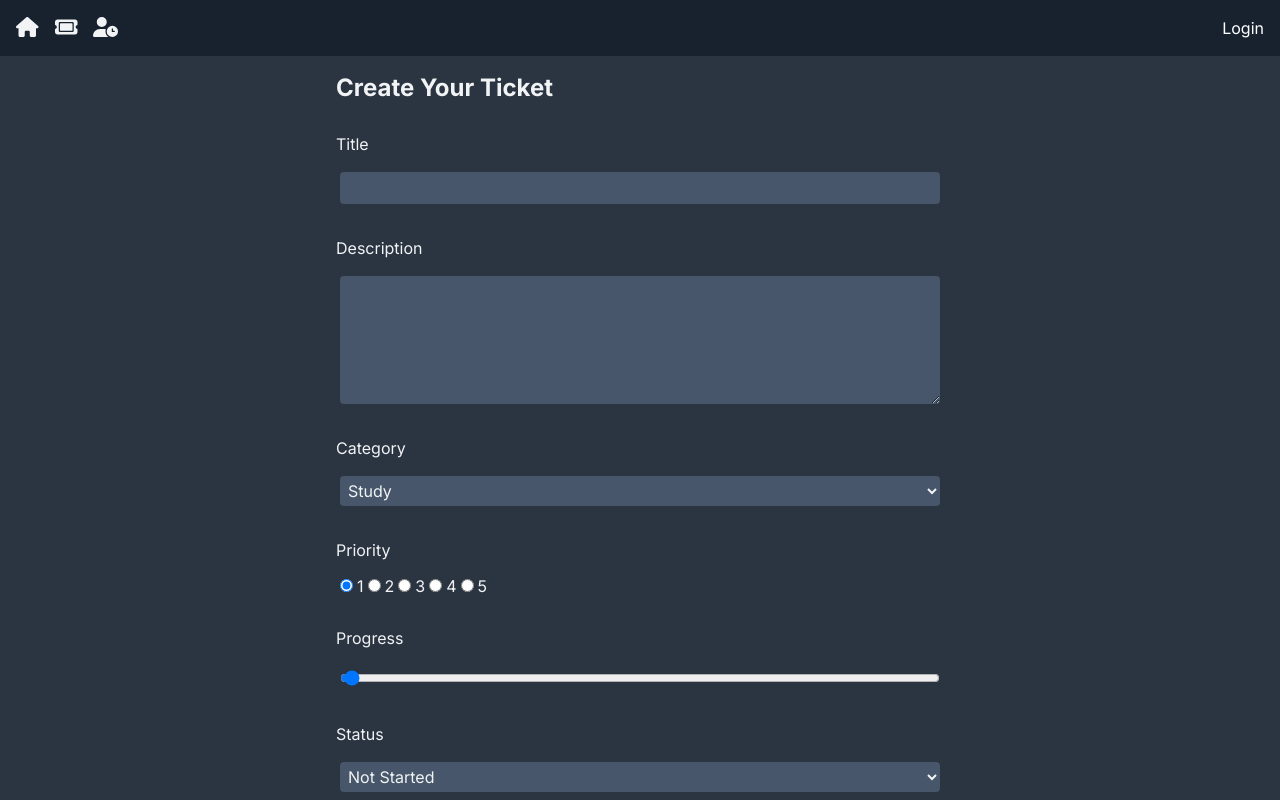
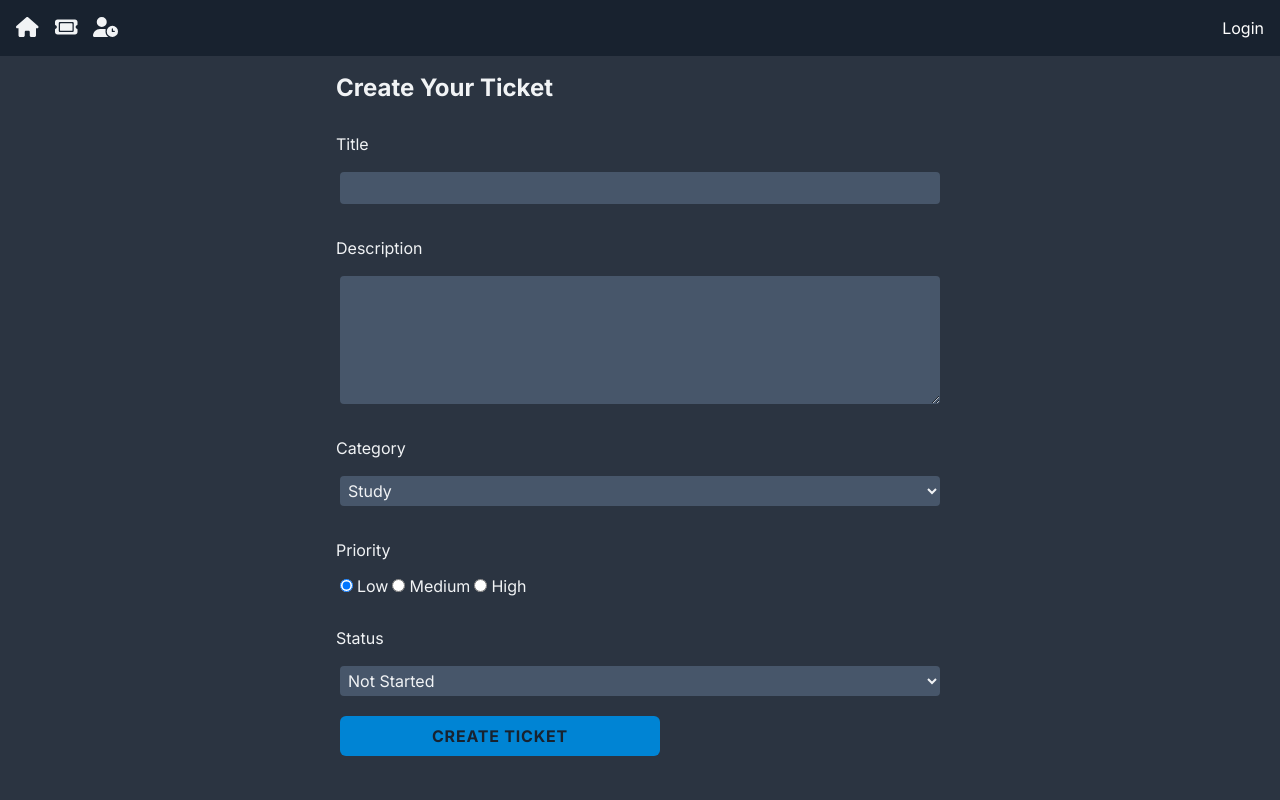
Before and after one commit to DenzelGranadoz/trace, a Next.js app: page /TicketPage/new in a window 1280 px wide. Built offline with nearby package versions, Linux system fonts and the light colour scheme; no server answers.

Commit message:
updated GET all ticket according to logged in user by email

```diff
--- a/app/(components)/TicketForm.jsx
+++ b/app/(components)/TicketForm.jsx
@@ -1,28 +1,27 @@
-"use client";
+'use client';
 
-import { useRouter } from "next/navigation";
-import React, { useState } from "react";
+import { useRouter } from 'next/navigation';
+import React, { useState } from 'react';
 
-const TicketForm = ({ ticket }) => {
-  const EDITMODE = ticket._id === "new" ? false : true;
+const TicketForm = ({ ticket, session }) => {
+  const EDITMODE = ticket._id === 'new' ? false : true;
   const router = useRouter();
 
   const startingTicketData = {
-    title: "",
-    description: "",
+    title: '',
+    description: '',
     priority: 1,
-    progress: 0,
-    status: "not started",
-    category: "Study Next JS",
+    status: 'not started',
+    email: session?.user?.email,
+    category: 'Study',
   };
 
   if (EDITMODE) {
-    startingTicketData["title"] = ticket.title;
-    startingTicketData["description"] = ticket.description;
-    startingTicketData["priority"] = ticket.priority;
-    startingTicketData["progress"] = ticket.progress;
-    startingTicketData["status"] = ticket.status;
-    startingTicketData["category"] = ticket.category;
+    startingTicketData['title'] = ticket.title;
+    startingTicketData['description'] = ticket.description;
+    startingTicketData['priority'] = ticket.priority;
+    startingTicketData['status'] = ticket.status;
+    startingTicketData['category'] = ticket.category;
   }
 
   const [formData, setFormData] = useState(startingTicketData);
@@ -42,44 +41,44 @@ const TicketForm = ({ ticket }) => {
 
     if (EDITMODE) {
       const res = await fetch(`/api/Tickets/${ticket._id}`, {
-        method: "PUT",
+        method: 'PUT',
         headers: {
-          "Content-type": "application/json",
+          'Content-type': 'application/json',
         },
         body: JSON.stringify({ formData }),
       });
 
       if (!res.ok) {
-        throw new Error("Failed to update Ticket.");
+        throw new Error('Failed to update Ticket.');
       }
     } else {
-      const res = await fetch("/api/Tickets", {
-        method: "POST",
+      const res = await fetch('/api/Tickets', {
+        method: 'POST',
         body: JSON.stringify({ formData }),
-        "Content-Type": "application/json",
+        'Content-Type': 'application/json',
       });
 
       if (!res.ok) {
-        throw new Error("Failed to create Ticket.");
+        throw new Error('Failed to create Ticket.');
       }
     }
-    router.push("/");
+    router.push('/TicketPage');
     router.refresh();
   };
 
   return (
-    <div className="flex justify-center">
+    <div className='flex justify-center'>
       <form
-        className="flex flex-col gap-3 w-1/2"
-        method="post"
+        className='flex flex-col gap-3 w-1/2'
+        method='post'
         onSubmit={handleSubmit}
       >
-        <h3>{EDITMODE ? "Update Your Ticket" : "Create Your Ticket"}</h3>
+        <h3>{EDITMODE ? 'Update Your Ticket' : 'Create Your Ticket'}</h3>
         <label>Title</label>
         <input
-          id="title"
-          name="title"
-          type="text"
+          id='title'
+          name='title'
+          type='text'
           onChange={handleChange}
           required={true}
           value={formData.title}
@@ -87,91 +86,63 @@ const TicketForm = ({ ticket }) => {
 
         <label>Description</label>
         <textarea
-          id="description"
-          name="description"
+          id='description'
+          name='description'
           onChange={handleChange}
           required={true}
           value={formData.description}
-          rows="5"
+          rows='5'
         />
 
         <label>Category</label>
         <select
-          name="category"
+          name='category'
           value={formData.category}
           onChange={handleChange}
         >
-          <option value="study">Study</option>
-          <option value="work">Work</option>
+          <option value='study'>Study</option>
+          <option value='work'>Work</option>
         </select>
         <label>Priority</label>
         <div>
           <input
-            id="priority-1"
-            name="priority"
-            type="radio"
+            id='priority-1'
+            name='priority'
+            type='radio'
             onChange={handleChange}
             value={1}
             checked={formData.priority == 1}
           />
-          <label>1</label>
+          <label>Low</label>
           <input
-            id="priority-2"
-            name="priority"
-            type="radio"
+            id='priority-2'
+            name='priority'
+            type='radio'
             onChange={handleChange}
             value={2}
             checked={formData.priority == 2}
           />
-          <label>2</label>
+          <label>Medium</label>
           <input
-            id="priority-3"
-            name="priority"
-            type="radio"
+            id='priority-3'
+            name='priority'
+            type='radio'
             onChange={handleChange}
             value={3}
             checked={formData.priority == 3}
           />
-          <label>3</label>
-          <input
-            id="priority-4"
-            name="priority"
-            type="radio"
-            onChange={handleChange}
-            value={4}
-            checked={formData.priority == 4}
-          />
-          <label>4</label>
-          <input
-            id="priority-5"
-            name="priority"
-            type="radio"
-            onChange={handleChange}
-            value={5}
-            checked={formData.priority == 5}
-          />
-          <label>5</label>
+          <label>High</label>
         </div>
-        <label>Progress</label>
-        <input
-          type="range"
-          id="progress"
-          name="progress"
-          value={formData.progress}
-          min="0"
-          max="100"
-          onChange={handleChange}
-        />
         <label>Status</label>
-        <select name="status" value={formData.status} onChange={handleChange}>
-          <option value="not started">Not Started</option>
-          <option value="started">Started</option>
-          <option value="done">Done</option>
+        <select name='status' value={formData.status} onChange={handleChange}>
+          <option value='not started'>Not Started</option>
+          <option value='started'>Started</option>
+          <option value='done'>Done</option>
         </select>
         <input
-          type="submit"
-          className="btn max-w-xs"
-          value={EDITMODE ? "Update Ticket" : "Create Ticket"}
+          type='submit'
+          className='btn max-w-xs'
+          value={EDITMODE ? 'Update Ticket' : 'Create Ticket'}
         />
       </form>
     </div>
--- a/app/TicketPage/[id]/page.jsx
+++ b/app/TicketPage/[id]/page.jsx
@@ -1,14 +1,16 @@
-import TicketForm from "@/app/(components)/TicketForm";
-import React from "react";
+import TicketForm from '@/app/(components)/TicketForm';
+import { options } from '@/app/api/auth/[...nextauth]/options';
+import { getServerSession } from 'next-auth';
+import React from 'react';
 
 const getTicketById = async (id) => {
   try {
     const res = await fetch(`http://localhost:3000/api/Tickets/${id}`, {
-      cache: "no-store",
+      cache: 'no-store',
     });
 
     if (!res.ok) {
-      throw new Error("Failed to fetch topic");
+      throw new Error('Failed to fetch topic');
     }
 
     return res.json();
@@ -19,17 +21,18 @@ const getTicketById = async (id) => {
 
 let updateTicketData = {};
 const TicketPage = async ({ params }) => {
-  const EDITMODE = params.id === "new" ? false : true;
+  const EDITMODE = params.id === 'new' ? false : true;
+  const session = await getServerSession(options);
 
   if (EDITMODE) {
     updateTicketData = await getTicketById(params.id);
     updateTicketData = updateTicketData.foundTicket;
   } else {
     updateTicketData = {
-      _id: "new",
+      _id: 'new',
     };
   }
-  return <TicketForm ticket={updateTicketData} />;
+  return <TicketForm ticket={updateTicketData} session={session} />;
 };
 
 export default TicketPage;
--- a/app/TicketPage/page.jsx
+++ b/app/TicketPage/page.jsx
@@ -12,9 +12,15 @@ const getTickets = async () => {
     redirect('/api/auth/signin?callbackUrl=/TicketPage');
   }
   try {
-    const res = await fetch('http://localhost:3000/api/Tickets', {
-      cache: 'no-store',
-    });
+    console.log('sessh', session);
+    const { email } = session.user;
+
+    const res = await fetch(
+      `http://localhost:3000/api/Tickets/?email=${email}`,
+      {
+        cache: 'no-store',
+      }
+    );
 
     return res.json();
   } catch (error) {
@@ -26,22 +32,22 @@ const DashBoard = async () => {
   const data = await getTickets();
   const tickets = data.tickets;
 
-  if (tickets.length < 1) {
-    return <p>Click on the Ticket Icon and create a ticket to get started</p>;
-  }
+  // if (tickets.length < 1) {
+  //   return <p>Click on the Ticket Icon and create a ticket to get started</p>;
+  // }
 
   const uniqueCategories = [
     ...new Set(tickets?.map(({ category }) => category)),
   ];
 
   return (
-    <div className="p-5">
+    <div className='p-5'>
       <div>
         {tickets &&
           uniqueCategories?.map((category, idx) => (
-            <div key={idx} className="mb-4">
+            <div key={idx} className='mb-4'>
               <h2>{category}</h2>
-              <div className="lg:grid grid-cols-2 xl:grid-cols-4">
+              <div className='lg:grid grid-cols-2 xl:grid-cols-4'>
                 {tickets
                   .filter((ticket) => ticket.category === category)
                   .map((filteredTicket, _idx) => (
@@ -50,9 +56,9 @@ const DashBoard = async () => {
               </div>
             </div>
           ))}
-        <Link href="/TicketPage/new">
+        <Link href='/TicketPage/new'>
           {/* <FontAwesomeIcon icon={faPlusCircle} className="icon"/> */}
-          <button className="btn no-underline">Add new Ticket</button>
+          <button className='btn no-underline'>Add new Ticket</button>
         </Link>
       </div>
     </div>
--- a/app/api/Tickets/route.js
+++ b/app/api/Tickets/route.js
@@ -1,5 +1,5 @@
-import Ticket from "@/app/(models)/Ticket";
-import { NextResponse } from "next/server";
+import Ticket from '@/app/(models)/Ticket';
+import { NextResponse } from 'next/server';
 
 export async function POST(req) {
   try {
@@ -8,17 +8,27 @@ export async function POST(req) {
 
     await Ticket.create(ticketData);
 
-    return NextResponse.json({ message: "Ticket Created" }, { status: 201 });
+    return NextResponse.json({ message: 'Ticket Created' }, { status: 201 });
   } catch (error) {
-    return NextResponse.json({ message: "Error", error }, { status: 500 });
+    return NextResponse.json({ message: 'Error', error }, { status: 500 });
   }
 }
 
 export async function GET(req) {
+  const queryParams = new URLSearchParams(req.url.split('?')[1]);
+  const email = queryParams.get('email');
+
+  if (!email) {
+    return NextResponse.json(
+      { message: 'You are not loggied in' },
+      { status: 400 }
+    );
+  }
+
   try {
-    const tickets = await Ticket.find();
+    const tickets = await Ticket.find({ email: email });
     return NextResponse.json({ tickets }, { status: 200 });
   } catch (error) {
-    return NextResponse.json({ message: "Error", error }, { status: 500 });
+    return NextResponse.json({ message: 'Error', error }, { status: 500 });
   }
 }
```
